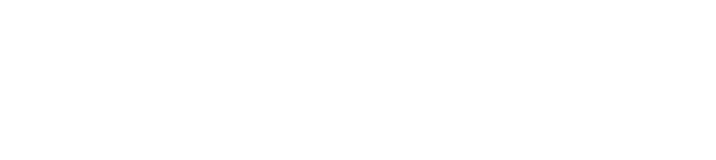
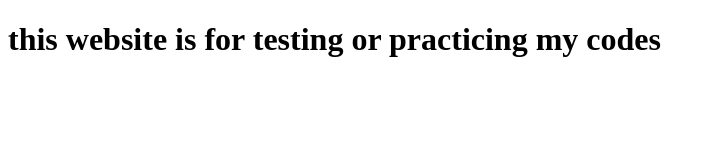
Before and after one commit to Meherab101/second-website-repo, a plain HTML site: page index.html in a window 1280 px wide. Shown: the whole page, without its empty margins (0-716 px from the left). Drawn offline with Linux system fonts and the light colour scheme.

Commit message:
heading added

```diff
--- a/index.html
+++ b/index.html
@@ -6,6 +6,7 @@
     <title>second-website-repo</title>
 </head>
 <body>
+    <h1>this website is for testing or practicing my codes</h1>
 
 </body>
 </html>
```
